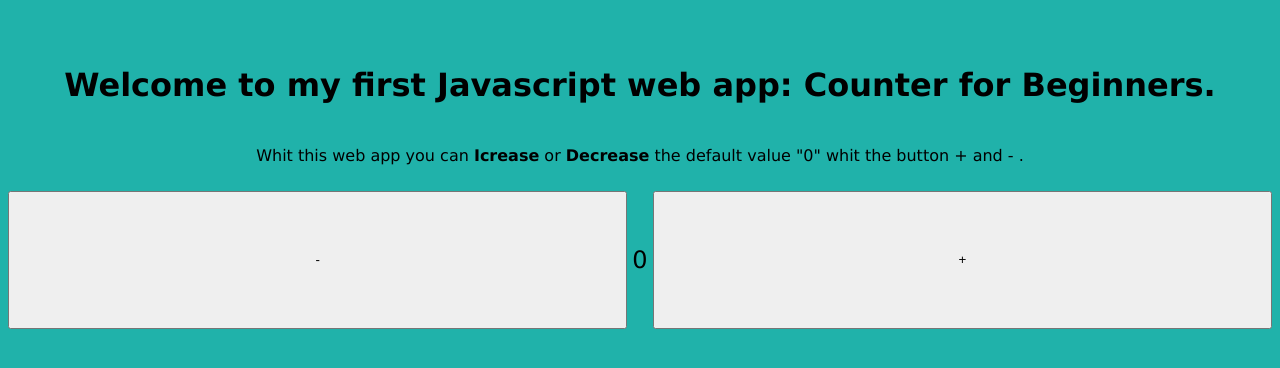
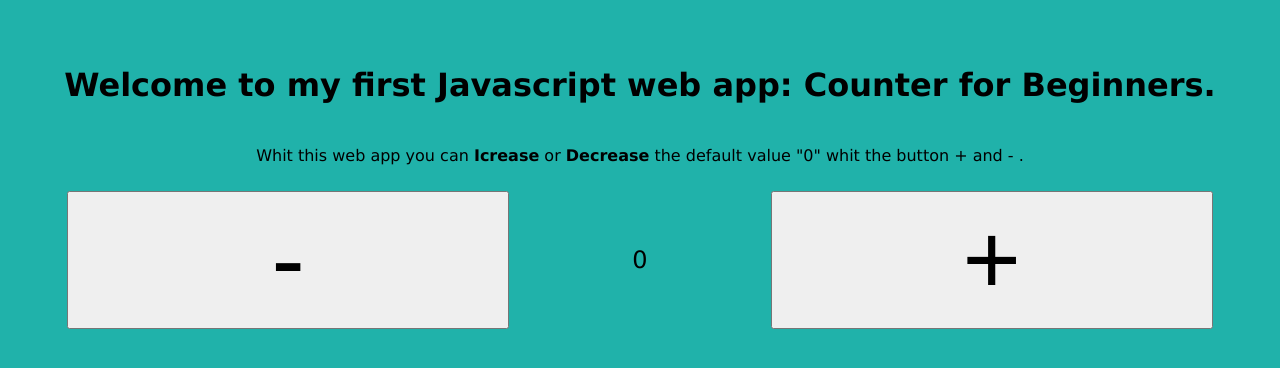
Before and after one commit to totomagia/JavaScript-Basic, a plain HTML site: page Counter for Beginners/index.html in a window 1280 px wide. Drawn offline with Linux system fonts and the light colour scheme.

Commit message:
Add files via upload

```diff
--- a/Counter for Beginners/css/styles.css
+++ b/Counter for Beginners/css/styles.css
@@ -21,7 +21,7 @@ flex-direction: row;
 padding-top: 10px;
 }
 
-button,.count{
+.button,.count{
 text-align: center;
 font-size: x-large;
 font-family: 'Lucida Sans', 'Lucida Sans Regular', 'Lucida Grande', 'Lucida Sans Unicode', Geneva, Verdana, sans-serif;
@@ -32,7 +32,8 @@ padding:5px;
 }
 
 .minus,.plus{
-width: 100%;
+width: 35%;
+font-size: 100px;
 }
 
 @media screen and (max-width:360px){
```
